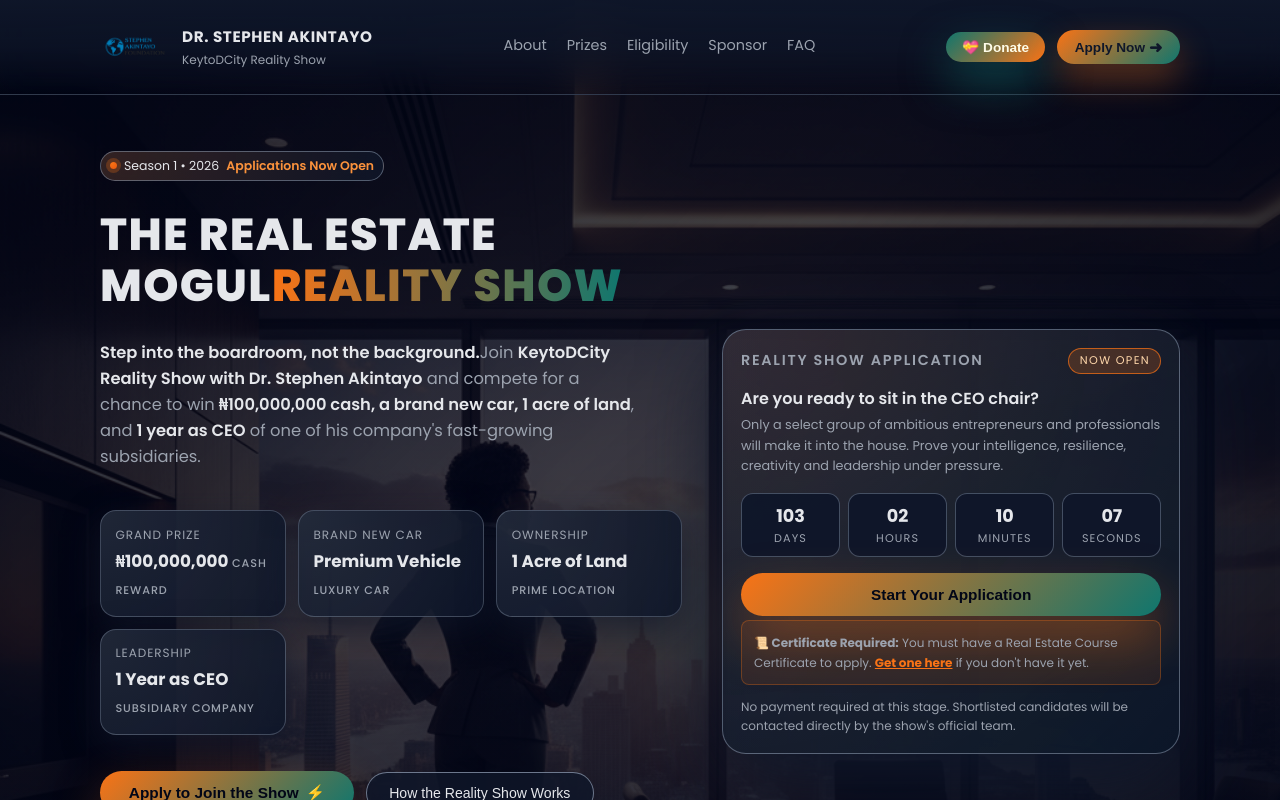
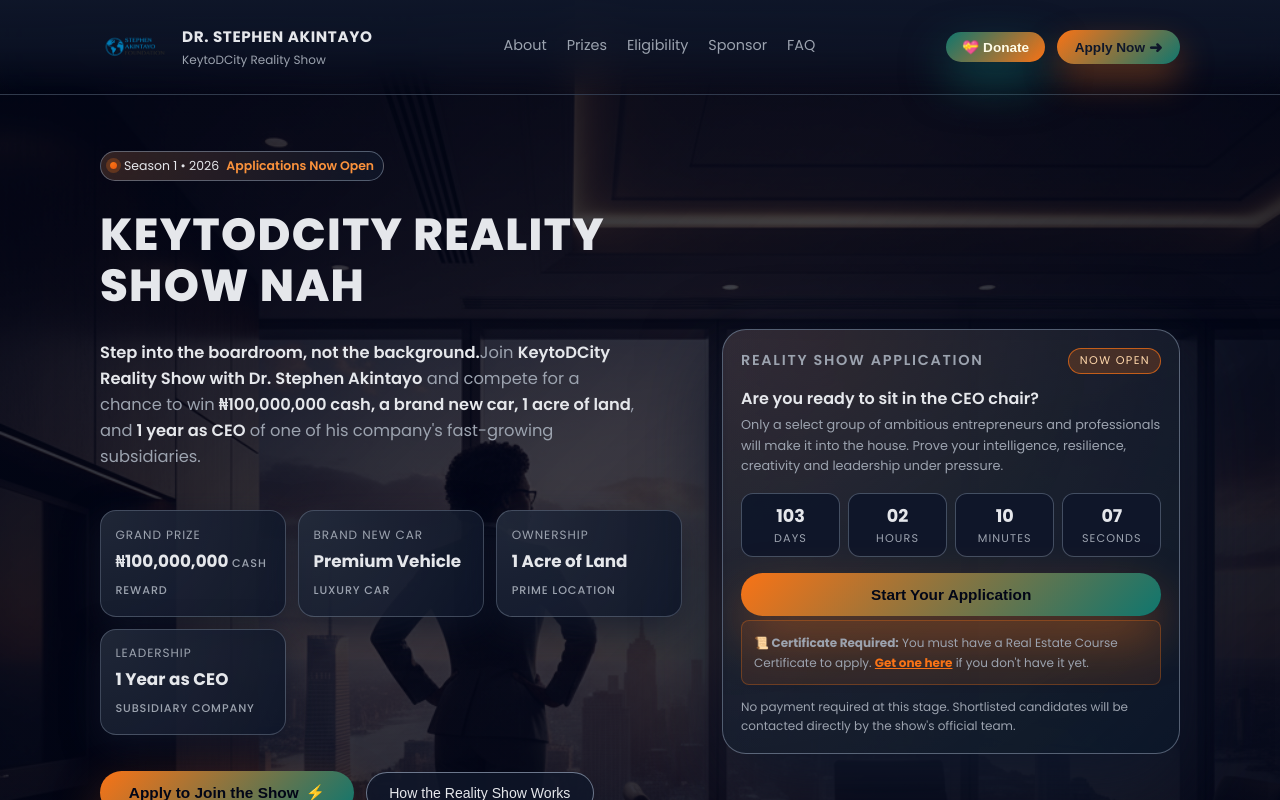
Before and after one commit to gtextsoft/TheCEORealityShow, a React (Vite) app: page / in a window 1280 px wide. Shown: the top 800 px of the page. Built offline with nearby package versions, Linux system fonts and the light colour scheme.

Commit message:
refactor: Update Hero component title to "KeytoDCity CEO Challenge" for brand alignment

```diff
--- a/src/components/Hero.tsx
+++ b/src/components/Hero.tsx
@@ -27,8 +27,7 @@
         </div>
 
         <h1 className={styles.heroTitle}>
-         The Real Estate Mogul
-          <span className={styles.highlight}>Reality Show</span>
+        KeytoDCity Reality Show nah
         </h1>
 
         <p className={styles.heroSubtitle}>
```
